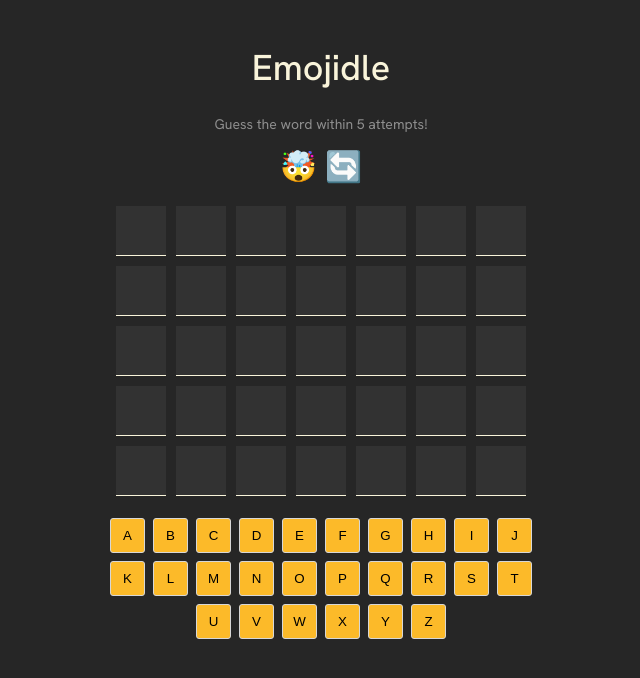
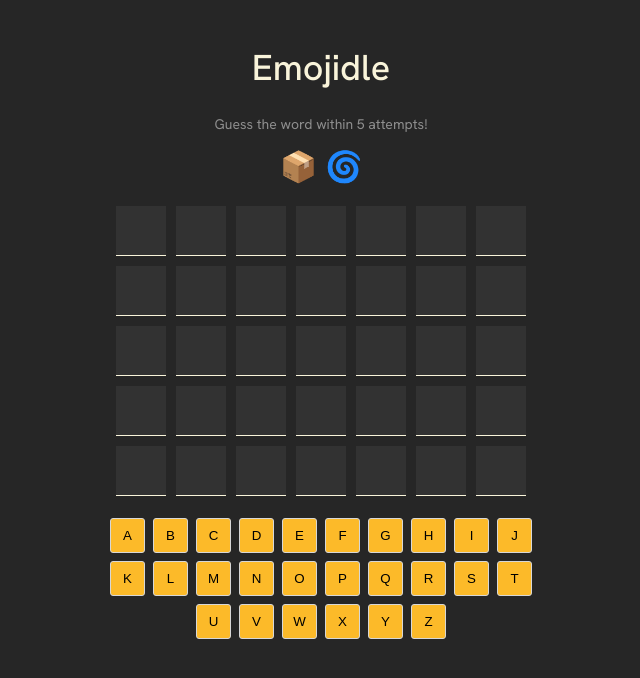
Before and after one commit to NKD52/Emojidle, a React (Vite) app: page / in a window 1280 px wide. Shown: the top 678 px of the page, without its empty margins (319-959 px from the left). Built offline with nearby package versions, Linux system fonts and the light colour scheme.

Commit message:
added new words, changed animations

```diff
--- a/src/Guess.jsx
+++ b/src/Guess.jsx
@@ -1,8 +1,6 @@
-import { clsx } from "clsx"
+import { clsx } from "clsx";
 
-
-export default function Guess(props){
-
+export default function Guess(props) {
     const letterElements = Array(7).fill(null).map((_, index) => {
         const letter = props.word[index] || "";
         const guessLetter = props.guess[index] || "";
@@ -10,25 +8,31 @@
         const checkGuess = letter.toLowerCase() === guessLetter.toLowerCase();
         const inWord = props.word.includes(guessLetter);
 
+
+        const newColor = checkGuess
+            ? "#48a02d"
+            : inWord
+            ? "#FCBA29"
+            : "#323232";
+
         const bgColor = clsx({
-            'guessed-letter': props.isGuessed && checkGuess,
-        'in-letter': props.isGuessed && inWord,
-        'letter-chips': true,
-        'animated': props.isGuessed,
+            "letter-chips": true,
+            "animated": props.isGuessed,
         });
 
         return (
-            <span key={index} className={bgColor}>
+            <span
+                key={index}
+                className={bgColor}
+                style={{
+                    animationDelay: `${index * 0.2}s`,
+                    "--new-color": newColor
+                }}
+            >
                 {guessLetter}
             </span>
         );
     });
 
-
-
-    return(
-        <>
-            {letterElements}
-        </>
-    )
+    return <>{letterElements}</>;
 }
--- a/src/index.css
+++ b/src/index.css
@@ -9,6 +9,7 @@
   color: #D9D9D9;
   padding: 20px;
   height: 100vh;
+  overflow-x: hidden;
 }
 
 main {
@@ -50,14 +51,21 @@
 @keyframes flip {
   0% {
     transform: rotateX(0deg);
+    background-color: #323232; /* Default background */
   }
   50% {
     transform: rotateX(90deg);
+    background-color: #323232; /* Keep same color at mid-flip */
+  }
+  51% {
+    background-color: var(--new-color, #48a02d); /* Change color after flip */
   }
   100% {
     transform: rotateX(0deg);
+    background-color: var(--new-color, #48a02d); /* Stay the new color */
   }
 }
+
 
 span.letter-chips {
   height: 50px;
@@ -76,7 +84,9 @@
 }
 
 span.animated {
-  animation: flip 0.5s ease-in-out;
+  animation: flip 0.5s ease-in-out forwards;
+  opacity: 1;
+  animation-delay: var(--delay, 0s);
 }
 
 
--- a/words3.js
+++ b/words3.js
@@ -1,55 +1,54 @@
 export const words3 = [
-    { word: "Fireman", emoji: ["🔥", "👨‍🚒", "🚒"] },
-    { word: "Sailing", emoji: ["⛵", "🌊", "🌬️"] },
-    { word: "Teacher", emoji: ["👨‍🏫", "📚", "✏️"] },
-    { word: "Airport", emoji: ["✈️", "🏢", "🛄"] },
-    { word: "Coconut", emoji: ["🥥", "🌴", "🏝️"] },
-    { word: "Pumpkin", emoji: ["🎃", "🌱", "🍂"] },
-    { word: "Swimmer", emoji: ["🏊‍♂️", "💦", "🏅"] },
-    { word: "Holiday", emoji: ["🎄", "🏝️", "🎁"] },
-    { word: "Factory", emoji: ["🏭", "⚙️", "🔧"] },
-    { word: "amazing", emoji: ["✨", "🤩", "🔥"] },
-    { word: "success", emoji: ["🏆", "🚀", "🎯", "💯"] },
-    { word: "journey", emoji: ["🧭", "🌄", "👣", "🛤️", "✈️"] },
-    { word: "pockets", emoji: ["👖", "🪙", "🕳️", "🤲"] },
-    { word: "library", emoji: ["📚", "🦉", "🏛️"] },
-    { word: "picture", emoji: ["📷", "🎨"] },
-    { word: "forever", emoji: ["♾️", "💍", "⏳"] },
-    { word: "wintery", emoji: ["❄️", "☕"] },
-    { word: "freedom", emoji: ["🗽", "🏃", "🔓"] },
-    { word: "society", emoji: ["👥", "🏙️", "🌐", "💬"] },
-    { word: "imagine", emoji: ["🔮", "💭", "🌠"] },
-    { word: "balance", emoji: ["🧘", "☯️"] },
-    { word: "mystery", emoji: ["🔎", "❓", "👻"] },
-    { word: "reality", emoji: ["📡", "👁️", "🌍", "🪞", "⚡"] },
-    { word: "captain", emoji: ["👨‍✈️", "⚓"] },
-    { word: "sunrise", emoji: ["🌅", "☀️", "🌤️", "🌄"] },
-    { word: "diamond", emoji: ["💎"] },
-    { word: "harvest", emoji: ["🌾", "🚜", "🍎", "🍂", "🛒"] },
-    { word: "bicycle", emoji: ["🚲", "🛣️"] },
-    { word: "monster", emoji: ["👹", "🌑", "💀", "👻"] },
-    { word: "paradox", emoji: ["🤯", "🔄"] },
-    { word: "silence", emoji: ["🤫", "🔇", "🌌"] },
-    { word: "victory", emoji: ["🏆", "🎖️", "✌️"] },
-    { word: "whisper", emoji: ["👂", "🏛️"] },
-    { word: "miracle", emoji: ["🌟", "🙌", "✨"] },
-    { word: "tornado", emoji: ["🌪️", "🏠", "💨"] },
-    { word: "unicorn", emoji: ["🦄", "🌈"] },
-    { word: "volcano", emoji: ["🌋", "🔥"] },
-    { word: "quantum", emoji: ["🔬", "⚛️"] },
-    { word: "Jubilee", emoji: ["🎉", "🥳", "🎶"] },
-    { word: "Rescue", emoji: ["🛟", "🚒", "💪"] },
-    { word: "Lenders", emoji: ["💵", "📈", "🏦"] },
-    { word: "Chasing", emoji: ["🏃", "🐾", "⏳"] },
-    { word: "Survive", emoji: ["🏕️", "🔥", "💪"] },
-    { word: "Breathe", emoji: ["💨", "🌬️", "🌳"] },
-    { word: "Frozen", emoji: ["❄️", "☃️", "🧊"] },
-    { word: "Wander", emoji: ["🛤️", "👣", "🌍"] },
-    { word: "Tropics", emoji: ["🌴", "🏖️", "🌞"] },
-    { word: "Sunbeam", emoji: ["🌞", "🌟", "✨"] },
-    { word: "Fighter", emoji: ["🥊", "💥", "👊"] },
-    { word: "Catcher", emoji: ["🥎", "🧤", "⚾"] },
-    { word: "Bravery", emoji: ["🦸‍♂️", "🔥", "💪"] },
-    { word: "Wishing", emoji: ["🌠", "🎉", "🍀"] },
-    { word: "Lending", emoji: ["💵", "💳", "🏦"] },
+    { word: "Fireman", emoji: ["🔥", "👨"] }, // Fire + Man
+    { word: "Sailing", emoji: ["⛵", "📞"] }, // Sail + Ing (Salt + Ring)
+    { word: "Teacher", emoji: ["🍵", "🔑", "👂"] }, // Tea + Key + Ear
+    { word: "Airport", emoji: ["💨", "🏗"] }, // Air + Port (Apple + Door)
+    { word: "Coconut", emoji: ["🫘", "🍫", "🥜"] }, // Cocoa + Nut
+    { word: "Pumpkin", emoji: ["✊", "👑"] }, // Pump + Kin
+    { word: "Swimmer", emoji: ["🌊", "👨"] }, // Swim + Mer (Man)
+    { word: "Holiday", emoji: ["🎅", "💡", "📅"] }, // Ho + Light + Day
+    { word: "Factory", emoji: ["📠", "💧", "🔢"] }, // Fax + Torr + Y
+    { word: "Amazing", emoji: ["₪", "💲"] }, // A + Maze + Ing
+    { word: "Success", emoji: ["☀️", "💰"] }, // Suck + Cents
+    { word: "Journey", emoji: ["🧃", "👃", "🔑"] }, // Juice + Nose + Key
+    { word: "Pockets", emoji: ["🎩", "🪙"] }, // Pock + Cents
+    { word: "Library", emoji: ["📖", "🔊"] }, // Lib + Rary (Read)
+    { word: "Picture", emoji: ["🖼️", "📷"] }, // Pic + Ture
+    { word: "Forever", emoji: ["4️⃣", "⛵", "🔁"] }, // Four + Eve + R
+    { word: "Wintery", emoji: ["❄️", "💨"] }, // Win + Tear + Y
+    { word: "Freedom", emoji: ["🍟", "🦷"] }, // Free + Dumb
+    { word: "Society", emoji: ["🔧", "👀", "🍵"] }, // Socket + Eye + Tea
+    { word: "Imagine", emoji: ["🍦", "💭", "🎵"] }, // I + Mag + In
+    { word: "Balance", emoji: ["⚖️", "🐜"] }, // Bal + Ants
+    { word: "Mystery", emoji: ["💁🏻‍♀️", "🥲"] }, // Mist + Tea + Re
+    { word: "Reality", emoji: ["📺", "🍵"] }, // Re + Al + Key
+    { word: "Captain", emoji: ["🧢", "🔟"] }, // Cap + Ten
+    { word: "Sunrise", emoji: ["☀️", "📈"] }, // Sun + Rise
+    { word: "Diamond", emoji: ["💎", "📅", "🐝"] }, // Die + Monday
+    { word: "Harvest", emoji: ["🌾", "🦅"] }, // Harp + Vest
+    { word: "Bicycle", emoji: ["🐝", "🔁"] }, // Bi + Cycle
+    { word: "Monster", emoji: ["📦", "🌀"] }, // Mon + Stir
+    { word: "Paradox", emoji: ["🥭", "🦆", "🔄"] }, // Pair + A + Ducks
+    { word: "Silence", emoji: ["🤫"] }, // Silent + C
+    { word: "Victory", emoji: ["✌️", "🌲"] }, // V + Tree
+    { word: "Whisper", emoji: ["🌬️", "👂"] }, // Whis + Per
+    { word: "Miracle", emoji: ["🪞", "🔮"] }, // Mirror + A + Call
+    { word: "Tornado", emoji: ["🌪️", "🚪"] }, // Torn + A + Door
+    { word: "Unicorn", emoji: ["1️⃣", "🌽"] }, // Uni + Corn
+    { word: "Volcano", emoji: ["🏐", "🗑️", "❌"] }, // Violin + Nose + No
+    { word: "Quantum", emoji: ["🎸", "🍏", "🔢"] }, // Quan + Tum
+    { word: "Jubilee", emoji: ["🎷", "🐝", "📜"] }, // Ju + Bee + Lee
+    { word: "Lenders", emoji: ["👂", "💵"] }, // Lend + Ers
+    { word: "Chasing", emoji: ["🏃", "🔔"] }, // Chase + Sing
+    { word: "Survive", emoji: ["🌊", "🔟"] }, // Surf + Five
+    { word: "Tropics", emoji: ["🌴", "📸"] }, // Trop + Pics
+    { word: "Sunbeam", emoji: ["☀️", "💡"] }, // Sun + Beam
+    { word: "Fighter", emoji: ["🔥", "👊"] }, // Fight + Er
+    { word: "Catcher", emoji: ["🥎", "🖐","👨🏾‍🚒"] }, // Catch + Er
+    { word: "Wishing", emoji: ["🌠", "💭"] }, // Wish + Ing
+    { word: "Lending", emoji: ["🫳","🖋️","🫴", "💵"] }, // Lend + Ing
+    { word: "Rainbow", emoji: ["🌧️", "🐂"] }, // Rain + Bow
+    { word: "Popcorn", emoji: ["🍾", "🌽"] }, // Pop + Corn
+    { word: "Chasing", emoji: ["🏃", "🔔"] }, // Chase + Ing
+
 ];
```
Also changed, not shown: src/App.jsx (line endings or trailing spaces).
